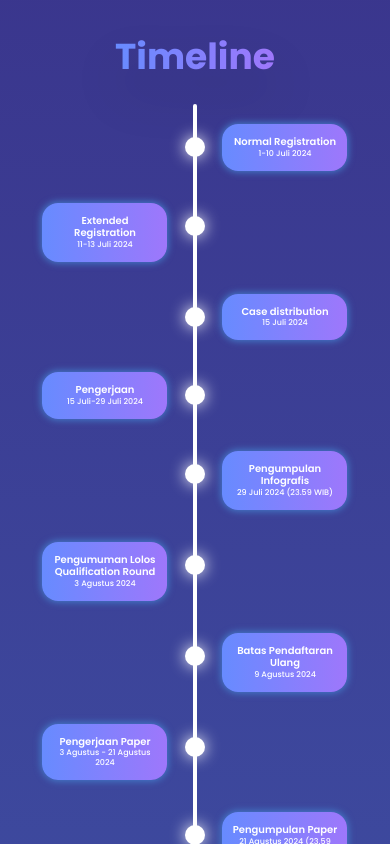
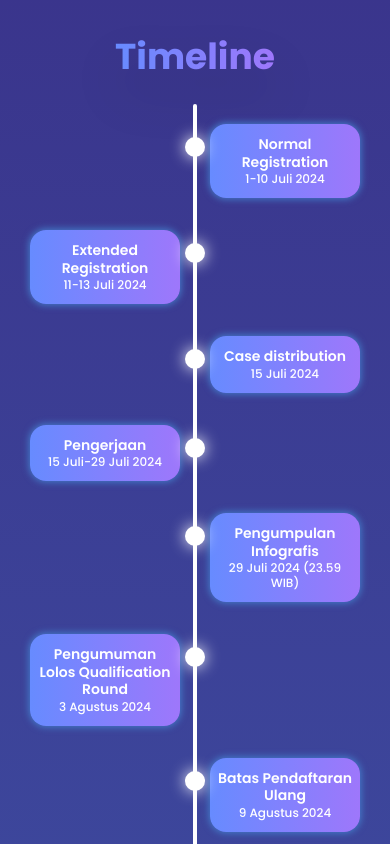
Before and after one commit to farrelathalla/INFEST-2024, a Next.js app: page /business-case-competition in a window 390 px wide. Shown: the part 1000-1844 px from the top of the page. Built offline with nearby package versions, Linux system fonts and the light colour scheme.

Commit message:
style: timeline text

```diff
--- a/app/event/page.js
+++ b/app/event/page.js
@@ -4,7 +4,7 @@ const EventPage = () => {
   const gradient_font = 'bg-gradient-to-r from-[#678BFF] to-[#9E77FB] text-transparent bg-clip-text'
 
   return (
-    <div className="wrapper flex flex-col gap-y-8 md:gap-y-2">
+    <div className="wrapper flex flex-col gap-y-8 md:gap-y-2 mt-[-30px]">
       <section className='flex flex-col justify-center items-center md:items-start w-full'>
         <h1 className={`my-[1vw] font-bold ${gradient_font} text-[36px] md:text-[4vw]`}>Pre Event</h1>
         <div className="flex flex-col md:flex-row items-center justify-between">
--- a/components/timeline/TimelineItem.js
+++ b/components/timeline/TimelineItem.js
@@ -4,19 +4,19 @@ export default function TimelineItem({ content,date }){
     return (
         <li data-content={content} className="
         bg-gradient-to-r from-[#678BFF] to-[#9E77FB]
-        flex flex-col items-center w-[125px] sm:w-[200px] py-3 my-4 rounded-2xl text-sm
+        flex flex-col items-center w-[150px] sm:w-[200px] py-3 my-4 rounded-2xl text-sm
         sm:odd:translate-x-[150px] sm:even:translate-x-[-150px]
         odd:translate-x-[90px] even:translate-x-[-90px]
         relative group shadow-[0px_0px_7px_1px_#457ECC] md:shadow-[0px_0px_10px_2px_#457ECC]
-        after:w-1 after:h-24 sm:after:h-36 after:bg-white after:absolute after:top-0
+        after:w-1 after:h-36 sm:after:h-36 after:bg-white after:absolute after:top-0
         after:translate-y-[-70%] after:rounded-full
         sm:odd:after:translate-x-[-150px] sm:even:after:translate-x-[150px]
         odd:after:translate-x-[-90px] even:after:translate-x-[90px]
         first:after:h-10 first:after:translate-y-[-50%]
         ">
 
-            <p className="poppins-semibold text-[10px] sm:text-base px-2 leading-tight">{content}</p>
-            <p className="poppins-medium text-[8px] sm:text-sm px-2 leading-tight">{date}</p>
+            <p className="poppins-semibold text-[14px] sm:text-base px-2 leading-tight">{content}</p>
+            <p className="poppins-medium text-[12px] sm:text-sm px-2 leading-tight">{date}</p>
 
             {/* circle glow */}
             <span className="
```
